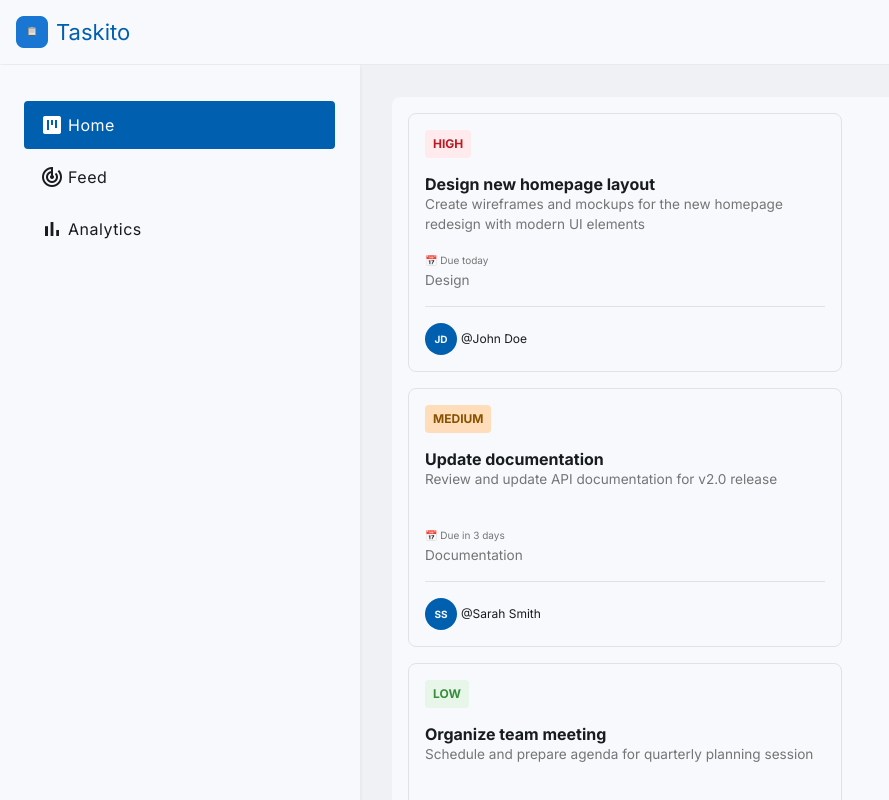
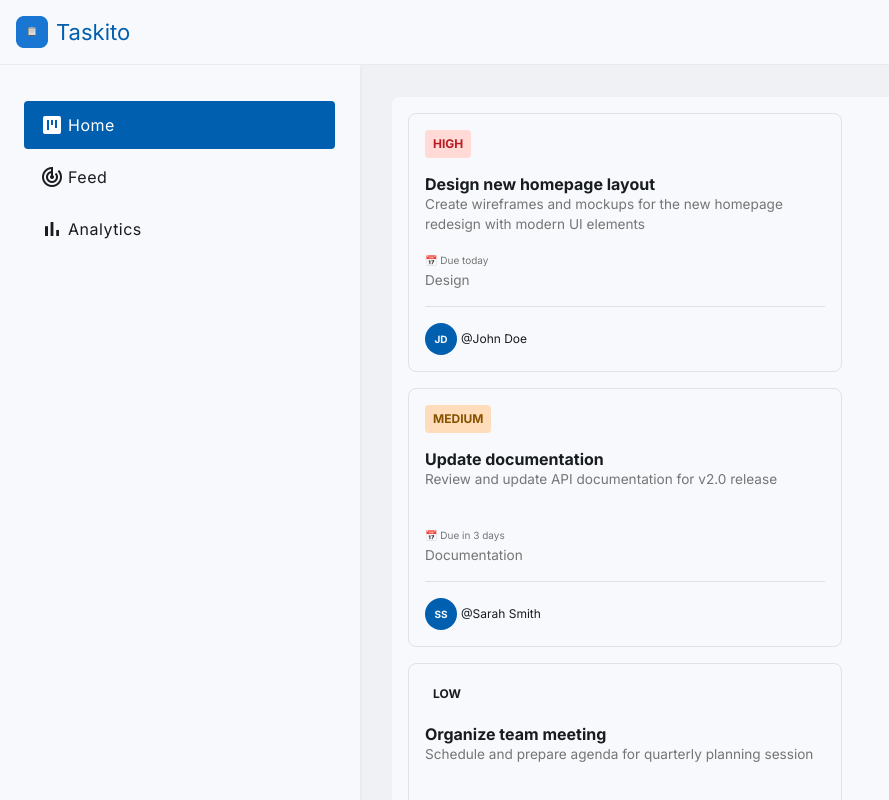
Before and after one commit to AhmedHossam95/task-management-tool, an Angular app: page /home in a window 1280 px wide. Shown: the whole page, without its empty margins (0-889 px from the left). Built offline with nearby package versions, Linux system fonts and the light colour scheme; data requests are answered from the project's data file.

Commit message:
task: enhanced task component css

```diff
--- a/src/app/features/home/components/task/task.html
+++ b/src/app/features/home/components/task/task.html
@@ -1,17 +1,9 @@
 <section
-  class="task-card br-md border-light p-3 d-flex flex-column gap-3"
+  class="task-card br-md border-light p-3 d-flex flex-column gap-3 white-bg"
   [class.bg-error-light]="task()?.isOverdue"
   [class.overdue]="task()?.isOverdue"
 >
-  <p
-    class="task-card-status px-2 py-1 br-sm fw-bold fs-xs"
-    [class.bg-error-light]="task()?.priority === 'high'"
-    [class.bg-success-light]="task()?.priority === 'low'"
-    [class.bg-warning-light]="task()?.priority === 'medium'"
-    [class.fc-error]="task()?.priority === 'high'"
-    [class.fc-success]="task()?.priority === 'low'"
-    [class.fc-warning]="task()?.priority === 'medium'"
-  >
+  <p class="task-card-status px-2 py-1 br-sm fw-bold fs-xs {{ task()?.priority }}">
     {{ task()?.priority | uppercase }}
   </p>
   <div class="task-card-header">
--- a/src/app/features/home/components/task/task.scss
+++ b/src/app/features/home/components/task/task.scss
@@ -1,11 +1,29 @@
 .task-card {
   max-width: 400px;
+
   &.overdue {
     border-inline-start: 4px solid var(--mat-sys-error);
   }
+
   .task-card-status {
     width: fit-content;
+
+    &.low {
+      background-color: var(--mat-sys-success-container);
+      color: var(--mat-sys-success);
+    }
+
+    &.medium {
+      background-color: var(--mat-sys-tertiary-container);
+      color: var(--mat-sys-tertiary);
+    }
+
+    &.high {
+      background-color: var(--mat-sys-error-container);
+      color: var(--mat-sys-error);
+    }
   }
+
   .task-card-description {
     // TODO: make a mixin for this
     display: -webkit-box;
```
